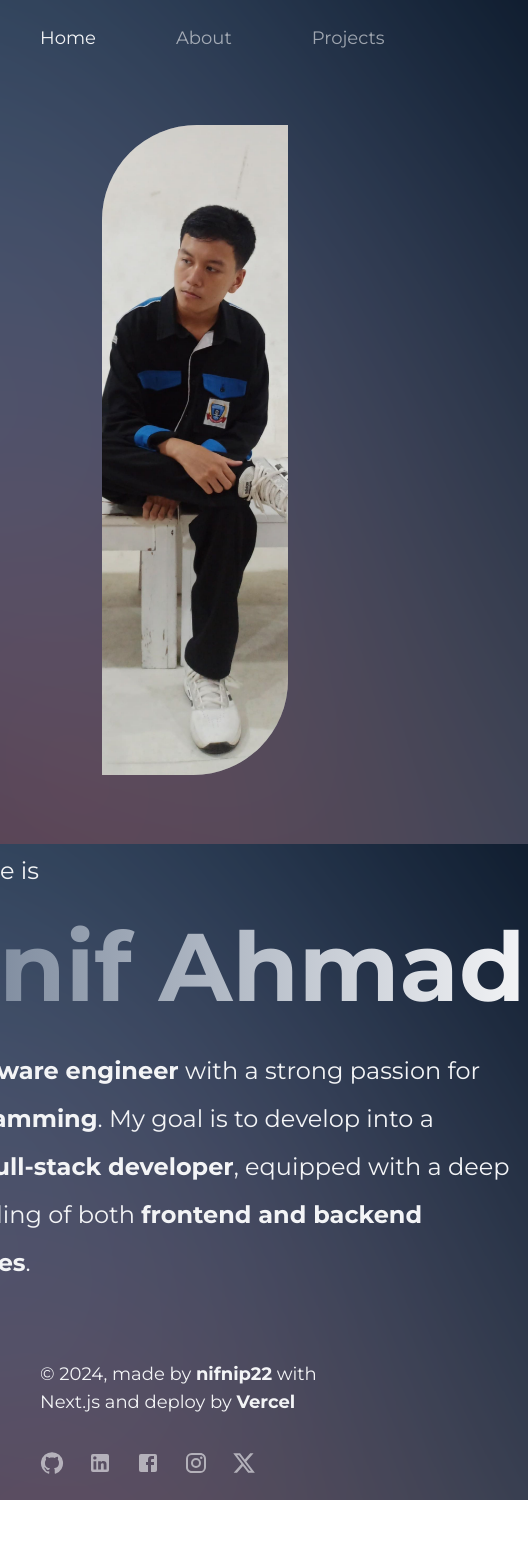
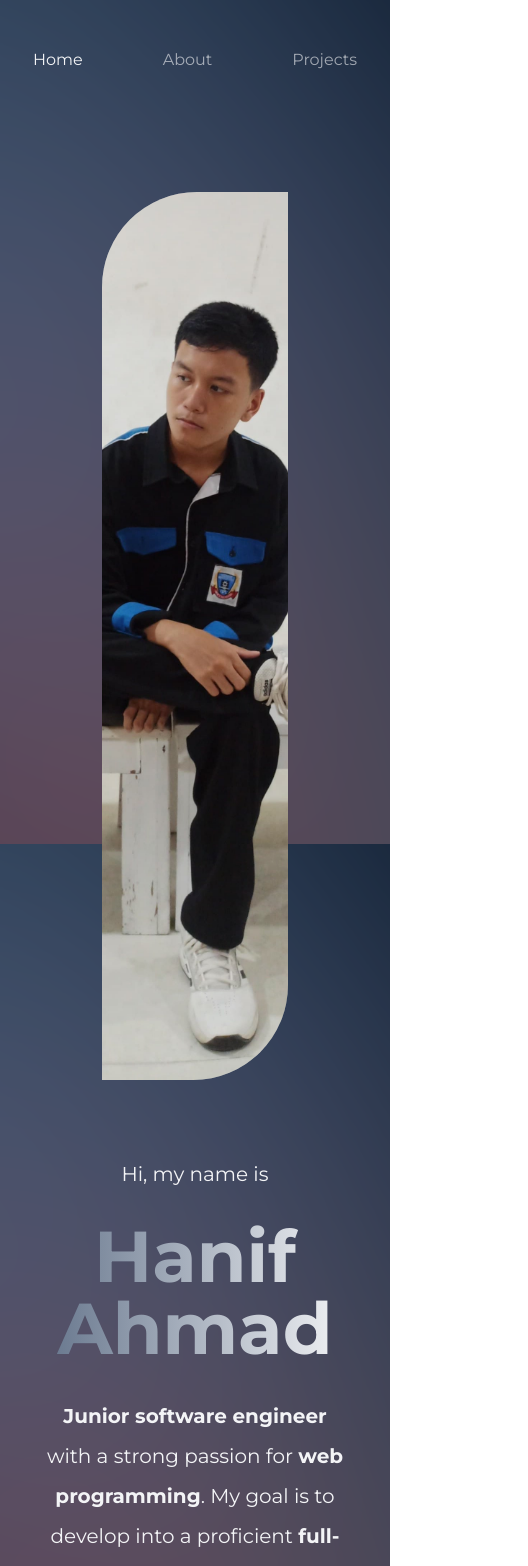
Before and after one commit to nifnip22/nifnip22-Next.js-Portfolio-Website, a Next.js app: page / in a window 390 px wide. Shown: the top 1566 px of the page, 528 px wide, since content can reach past the window. Before the commit the page ends 1500 px from the top, so only its background shows below. Built offline with nearby package versions, Linux system fonts and the light colour scheme.

Commit message:
Responsive is Totally Fixed (Hopefully)

```diff
--- a/src/app/about/page.tsx
+++ b/src/app/about/page.tsx
@@ -15,7 +15,7 @@ export default function About() {
 						initial={{ opacity: 0, y: 40 }}
 						animate={{ opacity: 1, y: 0 }}
 						transition={{ duration: 0.6, ease: cubicBezier(0.37, 0.01, 0.25, 0.95) }}
-						className='w-[490px] text-8xl font-bold bg-gradient-to-r text-transparent bg-clip-text from-slate-500 to-gray-100'>
+						className='2xl:w-[490px] text-7xl sm:text-8xl text-center 2xl:text-start font-bold bg-gradient-to-r text-transparent bg-clip-text from-slate-500 to-gray-100'>
 						About Me
 					</motion.div>
 					<motion.div
@@ -25,7 +25,7 @@ export default function About() {
 						className='h-full flex flex-col 2xl:flex-row gap-x-20 gap-y-20'>
 						<Card title='When you start to learn Programming?' subtitle='I started learning web programming since I was in vocational school on 2021' />
 						<Card
-							title='What programming languages & tools do you understand'
+							title='Programming languages & tools expertise?'
 							subtitle={
 								<>
 									<div className='icon-container flex flex-row items-center justify-center gap-x-1'>
@@ -119,7 +119,7 @@ export default function About() {
 								</>
 							}
 						/>
-						<Card title='What is your main focus now?' subtitle='I want to learn more about web programming and want to become a Fullstack Web Devaloper' />
+						<Card title="What's your main focus now?" subtitle='I want to learn more about web programming and want to become a Fullstack Web Devaloper' />
 					</motion.div>
 				</div>
 			</MainLayout>
--- a/src/app/page.tsx
+++ b/src/app/page.tsx
@@ -11,10 +11,10 @@ export default function Home() {
 		<>
 			<MainLayout>
 				<div className='h-4/5 flex flex-col-reverse 2xl:flex-row justify-between items-center gap-x-20 gap-y-20'>
-					<motion.div initial={{ opacity: 0, y: 40 }} animate={{ opacity: 1, y: 0 }} transition={{ duration: 0.6, ease: cubicBezier(0.37, 0.01, 0.25, 0.95) }} className='flex flex-col space-y-8'>
-						<p className='text-gray-100 text-2xl'>Hi, my name is</p>
-						<h1 className='w-[665px] text-8xl font-bold bg-gradient-to-r text-transparent bg-clip-text from-slate-500 to-gray-100'>Hanif Ahmad</h1>
-						<p className='text-gray-100 text-2xl leading-loose'>
+					<motion.div initial={{ opacity: 0, y: 40 }} animate={{ opacity: 1, y: 0 }} transition={{ duration: 0.6, ease: cubicBezier(0.37, 0.01, 0.25, 0.95) }} className='flex flex-col space-y-8 text-center 2xl:text-start'>
+						<p className='text-gray-100 text-xl sm:text-2xl'>Hi, my name is</p>
+						<h1 className='2xl:w-[665px] text-7xl sm:text-8xl font-bold bg-gradient-to-r text-transparent bg-clip-text from-slate-500 to-gray-100'>Hanif Ahmad</h1>
+						<p className='text-gray-100 leading-10 text-xl sm:text-2xl sm:leading-loose'>
 							<b>Junior software engineer</b> with a strong passion for <b>web programming</b>. My goal is to develop into a proficient <b>full-stack developer</b>, equipped with a deep understanding of both{' '}
 							<b>frontend and backend technologies</b>.
 						</p>
--- a/src/app/projects/page.tsx
+++ b/src/app/projects/page.tsx
@@ -5,7 +5,7 @@ export default function Projects() {
 		<>
 			<MainLayout>
 				<div className='h-4/5 flex flex-col justify-start gap-y-20'>
-					<h1 className='w-[590px] h-[160px] text-8xl font-bold bg-gradient-to-r text-transparent bg-clip-text from-slate-500 to-gray-100'>My Projects</h1>
+					<h1 className='2xl:w-[590px] h-[160px] text-7xl sm:text-8xl text-center 2xl:text-start font-bold bg-gradient-to-r text-transparent bg-clip-text from-slate-500 to-gray-100'>My Projects</h1>
 					<div className='h-full flex flex-nowrap gap-x-20'>
 
                     </div>
--- a/src/components/Fragments/Footer.tsx
+++ b/src/components/Fragments/Footer.tsx
@@ -8,12 +8,12 @@ export default function Footer() {
 	return (
 		<>
 			{/* Footer */}
-			<div className='flex justify-between items-center'>
-				<div className='flex flex-col gap-y-8 text-lg text-gray-100'>
+			<div className='flex justify-center xl:justify-normal items-center'>
+				<div className='flex flex-col gap-y-8 text-lg text-center text-gray-100'>
 					<p>
 						© 2024, made by <b>nifnip22</b> with Next.js and deploy by <b>Vercel</b>
 					</p>
-					<div className='flex xl:hidden items-center gap-x-6'>
+					<div className='flex xl:hidden items-center justify-center xl:justify-normal gap-x-6'>
 						<a href='https://github.com/nifnip22' target='_blank'>
 							<GitHubIcon className='text-gray-100 opacity-60 hover:opacity-100 hover:scale-125 transition duration-300 text-4xl' />
 						</a>
--- a/src/components/Fragments/Navbar.tsx
+++ b/src/components/Fragments/Navbar.tsx
@@ -15,8 +15,8 @@ export default function Navbar() {
 	return (
 		<>
 			{/* Navbar */}
-			<div className='flex justify-between items-center'>
-				<div className='flex items-center gap-x-20 text-lg text-gray-100'>
+			<div className='flex justify-center xl:justify-between items-center'>
+				<div className='flex items-center gap-x-20 text-md sm:text-lg text-gray-100'>
 					<Link href={'/'} className={`link ${pathname === '/' ? 'opacity-100' : 'opacity-60'}`}>
 						<h3>Home</h3>
 					</Link>
--- a/src/components/Layouts/MainLayout.tsx
+++ b/src/components/Layouts/MainLayout.tsx
@@ -4,7 +4,7 @@ import Footer from '@/components/Fragments/Footer';
 export default function MainLayout({ children }: { children: React.ReactNode }) {
 	return (
 		<>
-			<div className='px-10 py-6 lg:px-24 lg:py-16 w-full h-[1500px] 2xl:h-screen flex flex-col justify-between'>
+			<div className='px-10 py-12 lg:px-24 lg:py-16 w-full h-[2000px] lg:h-[1500px] 2xl:h-screen flex flex-col justify-between'>
 				<Navbar />
                     {children}
 				<Footer />
```
